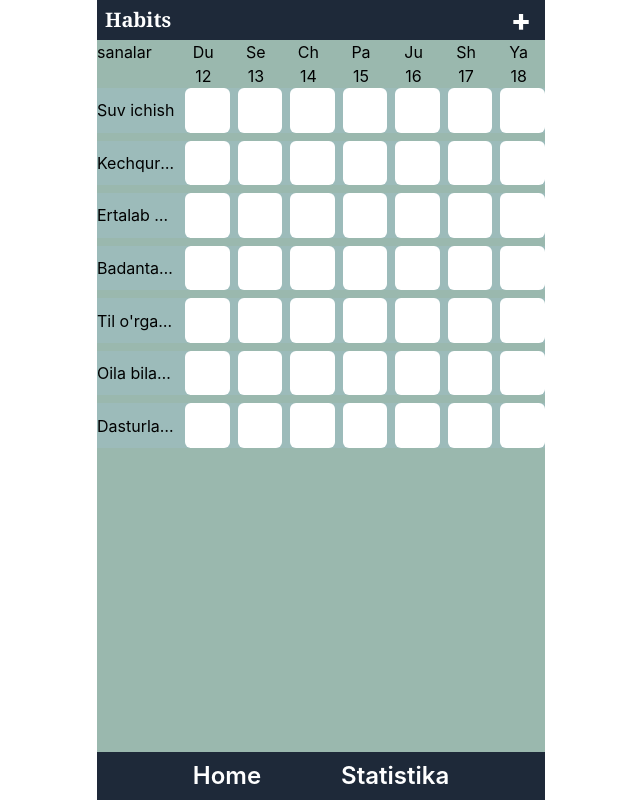
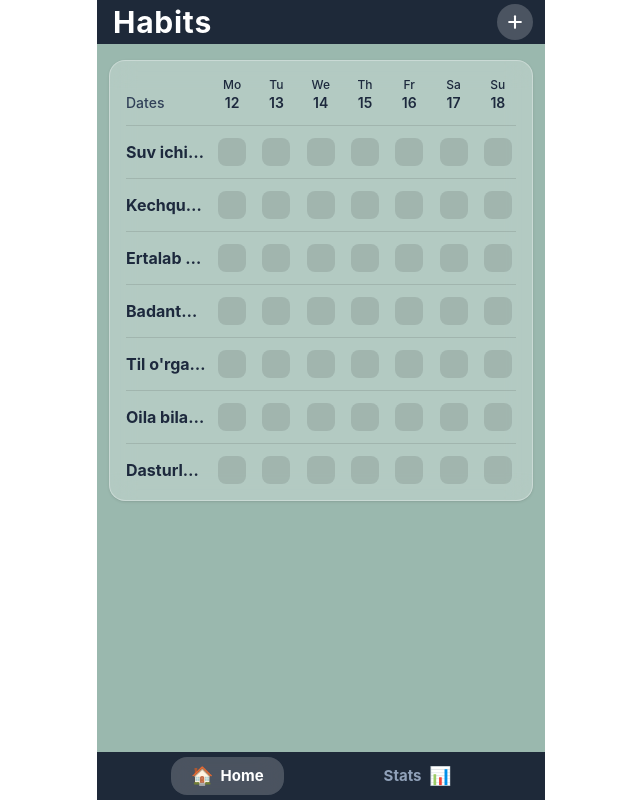
Before and after one commit to eagle-7899/Habits-app, a React (Vite) app: page / in a window 1280 px wide. Shown: the whole page, without its empty margins (319-959 px from the left). Built offline with nearby package versions, Linux system fonts and the light colour scheme.

Commit message:
home Screen dizayni yangilandi.

```diff
--- a/src/components/Footer.jsx
+++ b/src/components/Footer.jsx
@@ -1,9 +1,29 @@
 
-function Footer({habits,setActiveTab}) {
+function Footer({habits,activeTab, setActiveTab}) {
   return (
     <div className="bg-gray-800 text-white flex justify-center gap-20 text-2xl font-semibold">
-      <button onClick={() => setActiveTab('home')} className="mb-2 mt-2">Home</button>
-      <button habits={habits} onClick={() => setActiveTab('statistika')} className="mb-2 mt-2">Statistika</button>
+      <button
+        onClick={() => setActiveTab('home')}
+        className={`flex items-center gap-2 px-5 py-2.5 h-[80%] my-auto rounded-2xl transition-all duration-300 ${
+          activeTab === 'home'
+            ? 'bg-white/20 backdrop-blur-md text-white'
+            : 'text-slate-400 hover:text-white/80'
+        }`}
+      >
+        <span className="text-lg">🏠</span>
+        <span className="font-bold text-[15px]">Home</span>
+      </button>
+      <button
+        onClick={() => setActiveTab('statistika')}
+        className={`flex items-center gap-2 px-5 py-2.5 h-[80%] my-auto rounded-2xl transition-all duration-300 ${
+          activeTab === 'statistika'
+            ? 'bg-white/20 backdrop-blur-md text-white'
+            : 'text-slate-400 hover:text-white/80'
+        }`}
+      >
+        <span className="font-bold text-[15px]">Stats</span>
+        <span className="text-lg">📊</span>
+      </button>
     </div>
   )
 }
--- a/src/components/Header.jsx
+++ b/src/components/Header.jsx
@@ -1,10 +1,21 @@
 
 function Header({setModal}) {
   return (
-    <div className="flex justify-between items-center bg-gray-800">
-      <h2 className="ml-2 text-xl font-serif font-semibold text-white">Habits</h2>
-      <button onClick={() => setModal() } className="font-extrabold text-3xl w-12 h-10 text-white">+</button>
-    </div>
+   <div className="flex justify-between items-center bg-gray-800 p-1">
+  <h2 className="ml-3 text-3xl font-bold text-white tracking-wide">
+    Habits
+  </h2>
+
+  <button
+    onClick={() => setModal()}
+    className="w-9 h-9 flex items-center justify-center rounded-full bg-white/20 hover:bg-white/30 text-white text-xl transition-colors mr-2 cursor-pointer"
+  >
+    <svg xmlns="http://www.w3.org/2000/svg" width="20" height="20" viewBox="0 0 24 24" fill="none" stroke="white" strokeWidth="2.5" strokeLinecap="round" strokeLinejoin="round">
+      <line x1="12" y1="5" x2="12" y2="19"></line>
+      <line x1="5" y1="12" x2="19" y2="12"></line>
+    </svg>
+  </button>
+</div>
   )
 }
 
--- a/src/components/Main.jsx
+++ b/src/components/Main.jsx
@@ -13,7 +13,7 @@ function Main({onTogle,habits,openEditModal}) {
 
 
   return (
-        <main>
+        <main className="bg-white/25 backdrop-blur-md border border-white/30 rounded-2xl p-4 shadow-sm mx-3 mt-4 mb-4">
           <DaysRow daysWeak = {currentWeek}/>
 
           {/* habits card */}
--- a/src/components/Main/DaysRow.jsx
+++ b/src/components/Main/DaysRow.jsx
@@ -2,13 +2,13 @@ import React from 'react'
 
 function DaysRow({daysWeak}) {
   return (
-    <div className='grid grid-cols-[80px_repeat(7,minmax(0,1fr))]'>
-      <div>sanalar</div>
+    <div className='grid grid-cols-[80px_repeat(7,minmax(0,1fr))] gap-2 items-end pb-3 mb-3 border-b border-black/10'>
+      <div className='text-sm font-medium text-slate-700'>Dates</div>
       {daysWeak.map((weak) => {
         return(
-          <div key={weak.date} className='flex flex-col items-center'>
-          <span>{weak.label}</span>
-          <span>{weak.dayNum}</span>
+          <div key={weak.date} className='flex flex-col items-center text-slate-800 leading-tight'>
+          <span className='text-xs font-medium'>{weak.label}</span>
+          <span className='text-sm font-semibold'>{weak.dayNum}</span>
         </div>
         )
       })}
--- a/src/components/Main/HabitsCard.jsx
+++ b/src/components/Main/HabitsCard.jsx
@@ -3,11 +3,13 @@ import React from 'react'
 function HabitsCard({habit,daysWeak,toggles,openEditModal}) {
 
   return (
-    <div className='items-center gap-2 mb-2 grid grid-cols-[80px_repeat(7,minmax(0,1fr))] bg-done-light '>
-      <div onClick={() => openEditModal(habit)} className='truncate overflow-hidden'>{habit.name}</div>
+    <div className='items-center gap-2 mb-3 pb-3 grid grid-cols-[80px_repeat(7,minmax(0,1fr))] border-b border-black/10 last:border-0 last:mb-0 last:pb-0 '>
+      <div onClick={() => openEditModal(habit)} className='truncate overflow-hidden font-bold text-slate-800 text-base cursor-pointer'>{habit.name}</div>
       {daysWeak.map((weak) => {
         const isDone = habit.completedDates?.includes(weak.date);
-        return <button onClick={() => toggles(habit.id, weak.date)} key={weak.date} className={`w-full aspect-square rounded-md ${isDone ? 'bg-done' : 'bg-white'}`}></button>
+        return <button onClick={() => toggles(habit.id, weak.date)} key={weak.date} className={`w-7 h-7 mx-auto flex items-center justify-center rounded-lg transition-colors ${isDone ? 'bg-white text-emerald-600 shadow-sm' : 'bg-black/10 hover:bg-black/20'}`}>
+          {isDone && <span className="font-bold text-sm leading-none pb-[1px]">✓</span>}
+        </button>
       })}
     </div>
   )
--- a/src/components/statistikaChild/Weeks.jsx
+++ b/src/components/statistikaChild/Weeks.jsx
@@ -1,4 +1,4 @@
-function Weeks({ habits }) {
+function Weeks({ habits = [] }) {
   const oxrgi7kun = [];
   const bugun = new Date();
 
--- a/src/components/statistikaChild/Year.jsx
+++ b/src/components/statistikaChild/Year.jsx
@@ -1,7 +1,111 @@
 
-function Year() {
+function Year({habits = []}) {
+  const hozir = new Date()
+  const yil = hozir.getFullYear()
+  const yildagiKunlar = 365
+
+  const yillikStats = habits.map((habit) => {
+    const bajarilganlar = (habit.completedDates || []).filter((sana) => {
+      return sana.startsWith(`${yil}-`)
+    })
+
+    const soni = bajarilganlar.length
+    const foiz = Math.round(soni / yildagiKunlar * 100)
+
+    return{
+      ...habit,
+      soni: soni,
+      foiz: foiz
+  }
+  })
+
+  const yillikJami = yillikStats.reduce((sum, item) => sum + item.soni, 0)
+  let engKop = 0
+  let engKopNomi = 'Hozircha mavjud emas'
+
+  yillikStats.forEach((item) => {
+    if(item.soni > engKop) {
+      engKop = item.soni
+      engKopNomi = item.name
+    }
+  })
+
+  // toliq bajarilgan kunlarni hisoblash
+  let yillikToliqKunlar = 0;
+
+  if (habits.length > 0) {
+    const barchaSanalar = {};
+
+    habits.forEach((habit) => {
+      (habit.completedDates || []).forEach((sana) => {
+        if (sana.startsWith(`${yil}-`)) {
+          barchaSanalar[sana] = (barchaSanalar[sana] || 0) + 1;
+        }
+      });
+    });
+
+    yillikToliqKunlar = Object.values(barchaSanalar).filter(
+      (sanoq) => sanoq === habits.length
+    ).length;
+  }
+
+  console.log(yillikStats)
+
   return (
-    <div>Year</div>
+    <div className="flex flex-col gap-3 p-4">
+
+      <h2 className="text-center">Yillik ko'rsatkichlar</h2>
+
+      <div className="flex justify-between gap-2">
+        <div className="bg-white p-4 rounded-2xl shadow-sm border border-gray-100 w-[48%]">
+          <h2 className="text-center">Bir yildagi jami bajarilgan odatlar</h2>
+          <h1 className="text-center text-blue-500 font-bold">{yillikJami}</h1>
+        </div>
+        <div className="bg-white p-4 rounded-2xl shadow-sm border border-gray-100 w-[48%]">
+          <h2 className="text-center">To'liq bajarilgan kunlar soni</h2>
+          <p className="text-center font-bold">{yillikToliqKunlar}</p>
+        </div>
+      </div>
+
+      <div className="bg-white p-4 rounded-2xl shadow-sm border border-gray-100 flex flex-col gap-4">
+       {yillikStats.map((iteam, i) => {
+        return (
+          <div
+            key={iteam.id || i}
+            className="flex flex-col gap-2 border-b border-gray-100 pb-3 last:border-0 last:pb-0"
+          >
+            <div className="flex justify-between">
+              <p>{iteam.name} <span>({iteam.soni} marta)</span></p>
+              <p>{iteam.foiz}%</p>
+            </div>
+
+            {/* harakatlanuchi bar */}
+            <div className="w-full bg-gray-100 h-2.5 rounded-full">
+              <div className="bg-blue-600 h-2.5 rounded-full transition-all duration-500" style={{ width: `${iteam.foiz}%` }}></div>
+            </div>
+          </div>
+        );
+      })}
+     </div>
+
+
+    <div className="bg-gradient-to-r from-amber-100 to-yellow-50 p-5 rounded-2xl shadow-sm border border-amber-200 flex flex-col items-center gap-2 mt-2">
+      <h3>🏆 Yil Qahramoni</h3>
+     <div className="flex flex-col items-center">
+          <h1 className="text-amber-600 font-black text-2xl uppercase tracking-wide text-center">
+            "{engKopNomi}"
+          </h1>
+          <span className="bg-amber-200 text-amber-800 text-xs font-bold px-3 py-1 rounded-full mt-2">
+            {engKop} marta bajarildi
+          </span>
+        </div>
+
+        <p className="text-amber-700 text-xs text-center font-medium opacity-80 mt-2">
+          Siz bu yil eng ko'p mana shu odatga sodiq qoldingiz. Barakalla!
+        </p>
+      </div>
+
+    </div>
   )
 }
 
--- a/src/components/utils/dates.js
+++ b/src/components/utils/dates.js
@@ -9,7 +9,7 @@ export const getCurrentWeeeks = () => {
      // .startOf('isoWeek') esa bugungi kundan orqaga qaytib, shu haftaning aniq Dushanba kunini topadi.
     const startofWeek = dayjs().startOf('isoWeek')
 
-    const labels = ['Du', 'Se', 'Ch', 'Pa', 'Ju', 'Sh', 'Ya'];
+    const labels = ['Mo', 'Tu', 'We', 'Th', 'Fr', 'Sa', 'Su'    ];
 
     // endi loop yozamiz
     for(let i = 0; i < 7; i++) {
```
